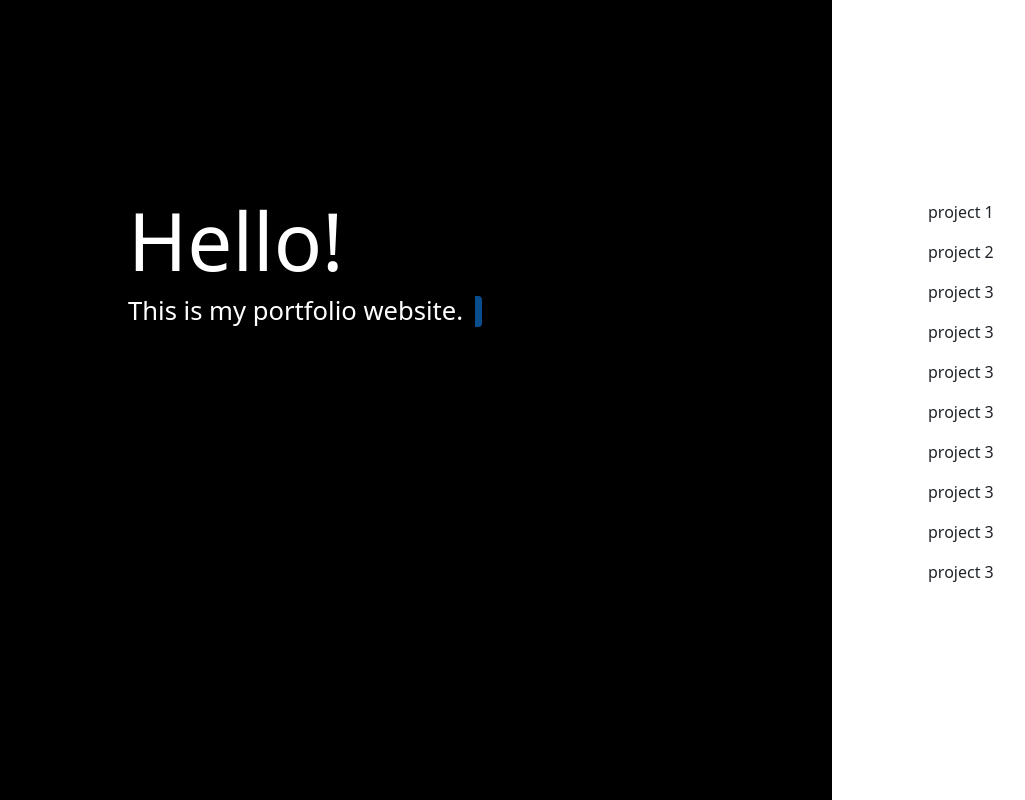
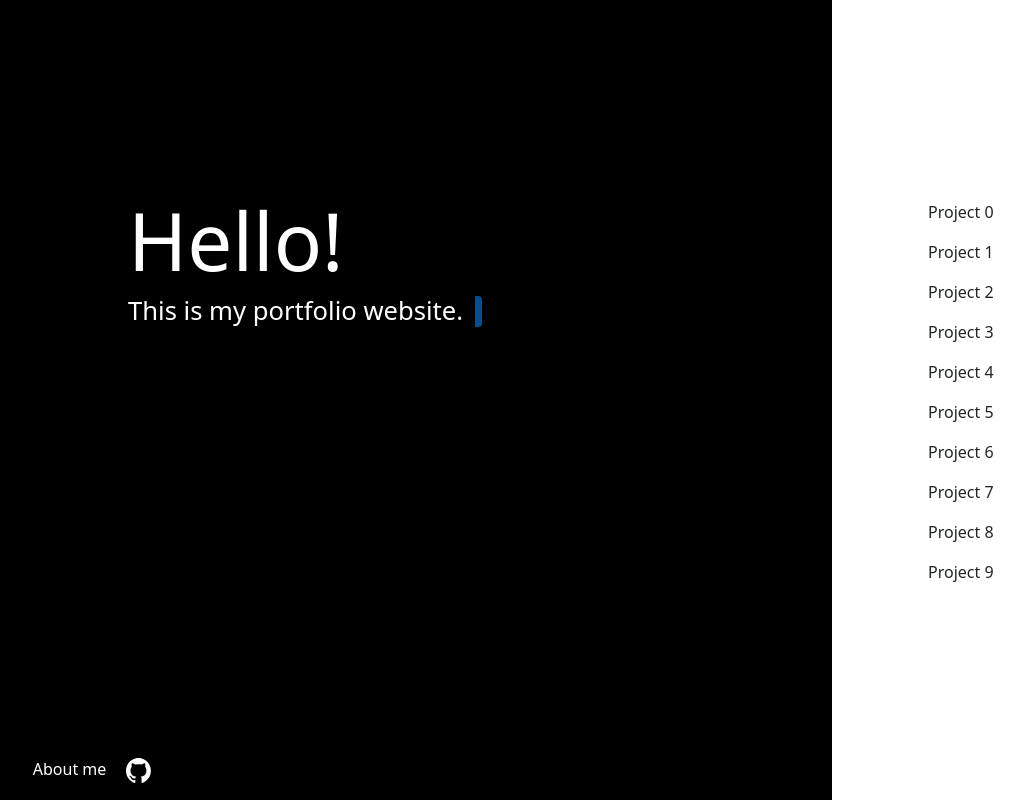
Before and after one commit to Vitaliew/website_portfolio, a Flask app: page / in a window 1280 px wide. Shown: the whole page, without its empty margins (0-1025 px from the left). Run offline with Flask 3, Linux system fonts and the light colour scheme.

Commit message:
Add href to Github page

```diff
--- a/main.py
+++ b/main.py
@@ -3,10 +3,16 @@ import requests
 
 app = Flask(__name__)
 
-projects_list = ["project 1", "project 2", "project 3", "project 3", "project 3", "project 3", "project 3", "project 3", "project 3", "project 3", "project 3"]
+projects_list = []
+for i in range(12):
+    projects_list.append(f"Project {i}")
+
+github_link = "https://github.com/Vitaliew"
+
+
 @app.route("/")
 def home():
-    return render_template("index.html", projects=projects_list)
+    return render_template("index.html", projects=projects_list, github_link=github_link)
 
 
 if __name__ == "__main__":
--- a/static/css/styles.css
+++ b/static/css/styles.css
@@ -1,5 +1,5 @@
 .introduction {
-  height: 100vh;
+  height: 93vh;
   width: 65%;
   margin: 0;
   background-color: black;
@@ -14,7 +14,7 @@
 .typing{
         display: inline-block;
     }
-    .subtitle{
+    .subtitle {
         color: white;
         overflow: hidden;
         border-right: .30em solid red;
@@ -36,7 +36,7 @@
     }
 /* Until here */
 
-.projects{
+.projects {
   position: absolute;
   width: 15%;
   height: 50%;
@@ -47,6 +47,35 @@
   overflow: auto;
 }
 
+.footer {
+    background: black;
+    margin: 0;
+    height: 7vh;
+    width: 65%;
+    padding: 1%;
+    display: flex;
+    flex-wrap: wrap;
+}
+
+.logos {
+    height: 25px;
+    width: 25px;
+    transition: 0.1s;
+}
+#about {
+    white-space: nowrap;
+    color: white;
+    text-decoration: none;
+}
+
+.footer-items {
+    margin-left: 20px;
+}
+
+.footer-items:hover {
+    opacity: 0.5;
+}
+
 body {
     background-color: white;
 }
--- a/templates/index.html
+++ b/templates/index.html
@@ -14,4 +14,10 @@
           {% endfor %}
         </ul>
     </div>
+    <div class="footer">
+        <a id="about" class="footer-items">About me</a>
+        <a class="footer-items" href="{{ github_link }}">
+            <img class="logos" src="static/images/github-mark-white.svg"/>
+        </a>
+    </div>
 {% include "footer.html" %}
```
Lines whose indentation alone changed are shown as unchanged.
